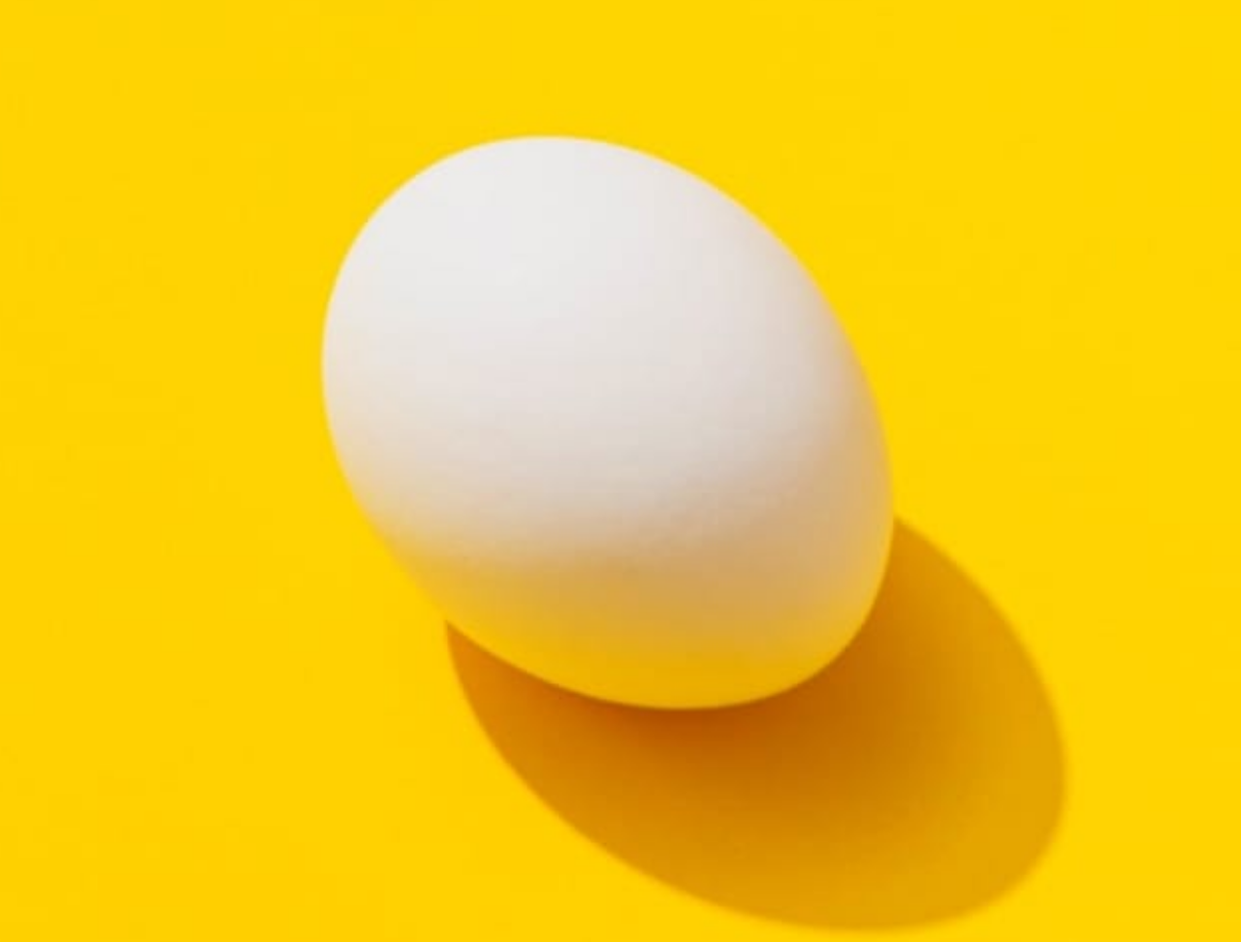
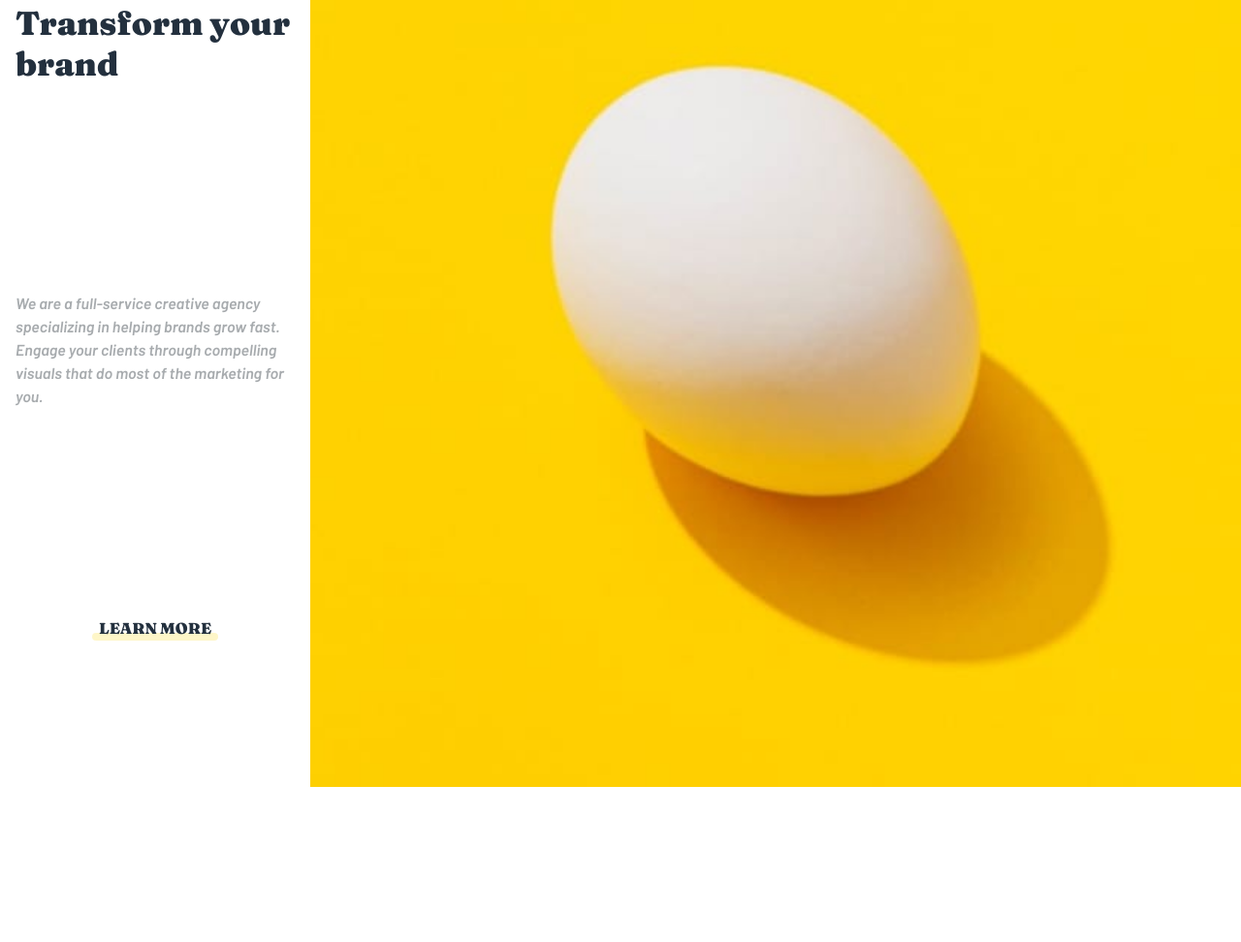
Before and after one commit to alex-kyriakou/sunnyside-agency-landing-page, a plain HTML site: page index.html in a window 1280 px wide. Shown: the part 948-1920 px from the top of the page at 97% size. After the commit the page ends 1760 px from the top, so only its background shows below. Drawn offline with Linux system fonts and the light colour scheme.

Commit message:
link-yellow &:hover::before

```diff
--- a/index.html
+++ b/index.html
@@ -56,18 +56,22 @@
     <main class="text-center">
       <section class="brand" aria-labelledby="#brand">
         <div class="brand flex flex-wrap-reverse">
-          <div class="text-group grid gap-4 p-4 md:text-center">
+          <div
+            class="flex-child text-group grid gap-6 px-4 py-14 md:text-center"
+          >
             <h2 id="brand" class="text-lg text-neutral1 font-header">
               Transform your brand
             </h2>
-            <p class="font-body text-neutral3">
+            <p class="font-body text-neutral4">
               We are a full-service creative agency specializing in helping
               brands grow fast. Engage your clients through compelling visuals
               that do most of the marketing for you.
             </p>
-            <a class="link" href="#">Learn more</a>
+            <a class="link link--yellow font-header text-neutral1" href="#"
+              >Learn more</a
+            >
           </div>
-          <div class="aspect-square brand-img"></div>
+          <div class="flex-child aspect-square brand-img"></div>
         </div>
       </section>
     </main>
--- a/style.scss
+++ b/style.scss
@@ -12,7 +12,7 @@
 // Font Families
 @import url("https://fonts.googleapis.com/css2?family=Barlow:ital,wght@1,600&display=swap");
 
-@import url("https://fonts.googleapis.com/css2?family=Fraunces:opsz,wght@9..144,700;9..144,900&display=swap");
+@import url("https://fonts.googleapis.com/css2?family=Fraunces:opsz,wght@9..144,900&display=swap");
 
 // Mixins
 @mixin minQuery($propertyName, $defaultValue, $mediaQueries: ()) {
@@ -165,6 +165,12 @@ $textSizes: (
 // -----------------------------------------
 // Flex Wrap
 
+@media (min-width: $md) {
+  .flex-child {
+    flex: 1 1 40%;
+  }
+}
+
 .flex {
   &-wrap {
     flex-wrap: wrap;
@@ -209,6 +215,35 @@ img {
   display: block;
 }
 
+.link {
+  text-decoration: none;
+  text-transform: uppercase;
+}
+
+.link--yellow {
+  text-decoration: none;
+  text-transform: uppercase;
+  position: relative;
+  padding: 3px 7px;
+  z-index: 1;
+
+  &::before {
+    content: "";
+    position: absolute;
+    border: 4px solid rgba(250, 212, 0, 0.217);
+    border-radius: 8px;
+    height: 1px;
+    bottom: 0;
+    left: 0;
+    right: 0;
+    z-index: -1;
+    transition: all 0.3s ease;
+  }
+  &:hover::before {
+    border: 4px solid rgb(250, 212, 0);
+  }
+}
+
 .container {
   width: 100%;
   max-width: 1350px;
@@ -250,6 +285,7 @@ header {
 
   h1 {
     // margin-bottom: 7rem;
+
     text-transform: uppercase;
     letter-spacing: 8px;
   }
@@ -272,3 +308,15 @@ header {
   aspect-ratio: 1/1;
   width: 100vw;
 }
+
+main {
+  .text-group {
+    margin: 0 auto;
+    h2 {
+      font-weight: bolder;
+    }
+    p {
+      line-height: 1.5;
+    }
+  }
+}
```
Also changed, not shown: style.css, 1 other file.
